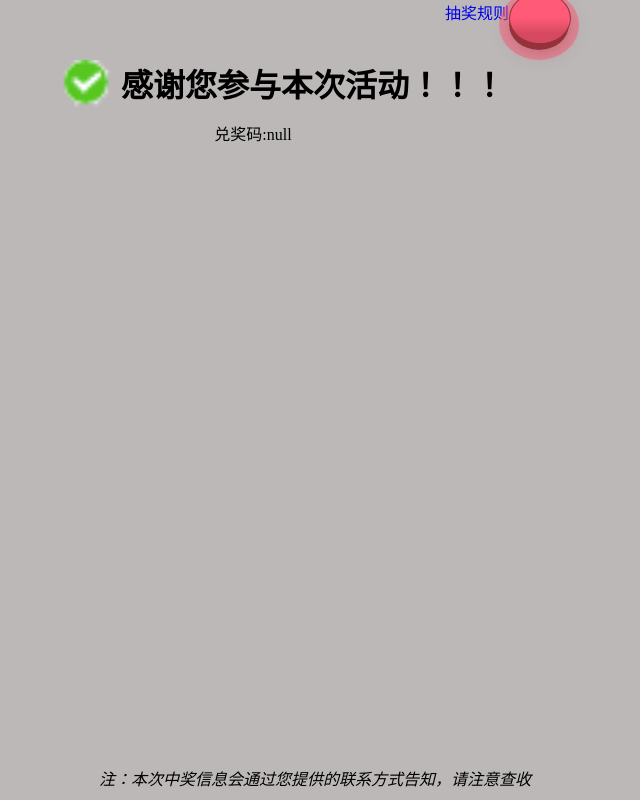
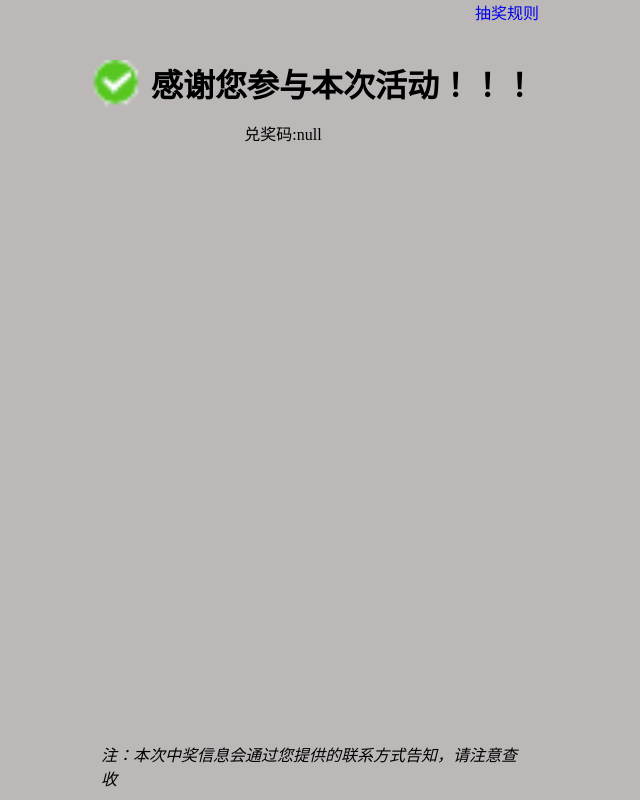
Before and after one commit to dff-ice/webposition, a plain HTML site: page succeed.html in a window 1280 px wide. Shown: the whole page, without its empty margins (325-965 px from the left). Drawn offline with Linux system fonts and the light colour scheme.

Commit message:
Update succeed.html

```diff
--- a/succeed.html
+++ b/succeed.html
@@ -105,10 +105,7 @@
         <div class="num2">121111111</div>
     </div>
     <a href="./rule.html">抽奖规则</a>
-    <button class="btn-class-name">
-        <span class="back"></span>
-        <span class="front"></span>
-    </button>
+
     <div class="bottom"><i>注：本次中奖信息会通过您提供的联系方式告知，请注意查收</i></div>
 </body>
 <script>
```
